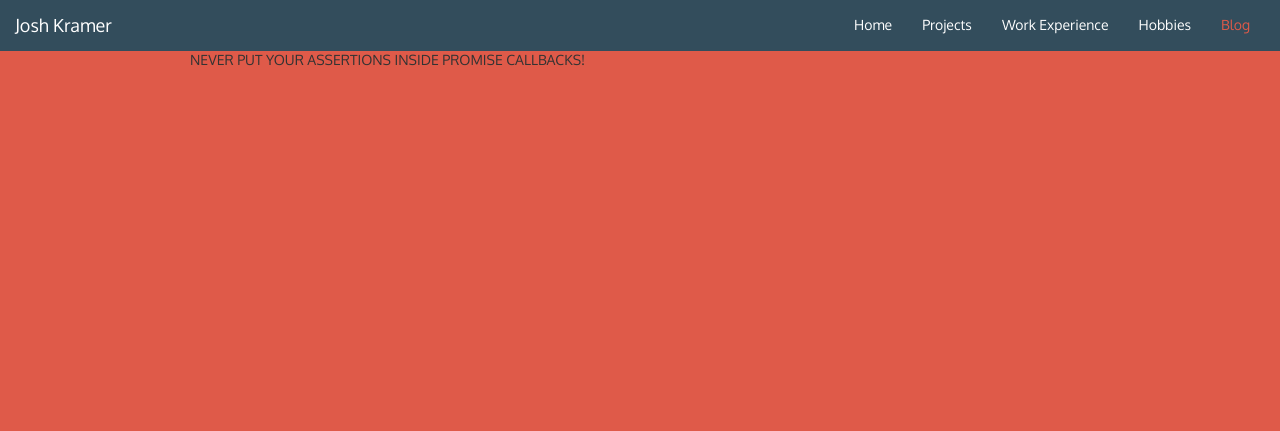
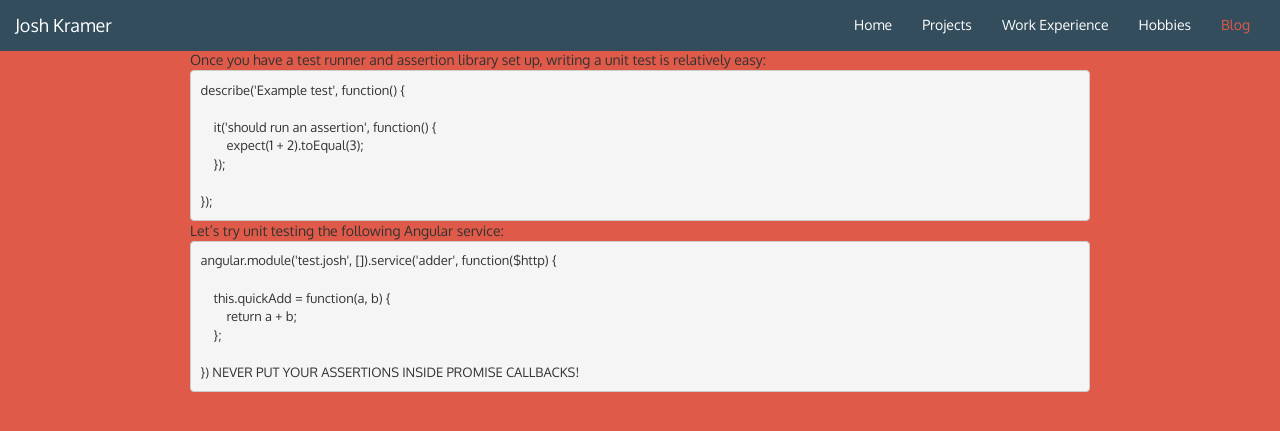
Before and after one commit to jkjustjoshing/jkjustjoshing.github.io, a Jekyll site: the page built from _posts/2014-08-18-testing-asynchronous-angularjs-code-with-jasmine.md, in a window 1280 px wide and 900 px high. Shown: the top 431 px of the window. Built offline with Jekyll 4.4.1, drawn with Linux system fonts in a browser that asks for light colours; nearby versions of some CDN libraries; Markdown is read by kramdown in place of the engine named in the settings.

Commit message:
Add initial content

```diff
--- a/_posts/2014-08-18-testing-asynchronous-angularjs-code-with-jasmine.md
+++ b/_posts/2014-08-18-testing-asynchronous-angularjs-code-with-jasmine.md
@@ -3,4 +3,23 @@ title: Testing Asynchronous AngularJS Code With Jasmine
 layout: default
 ---
 
+Once you have a test runner and assertion library set up, writing a unit test is relatively easy:
+
+    describe('Example test', function() {
+
+        it('should run an assertion', function() {
+            expect(1 + 2).toEqual(3);
+        });
+
+    });
+
+Let's try unit testing the following Angular service:
+
+    angular.module('test.josh', []).service('adder', function($http) {
+
+        this.quickAdd = function(a, b) {
+            return a + b;
+        };
+
+    })
 NEVER PUT YOUR ASSERTIONS INSIDE PROMISE CALLBACKS!
```
